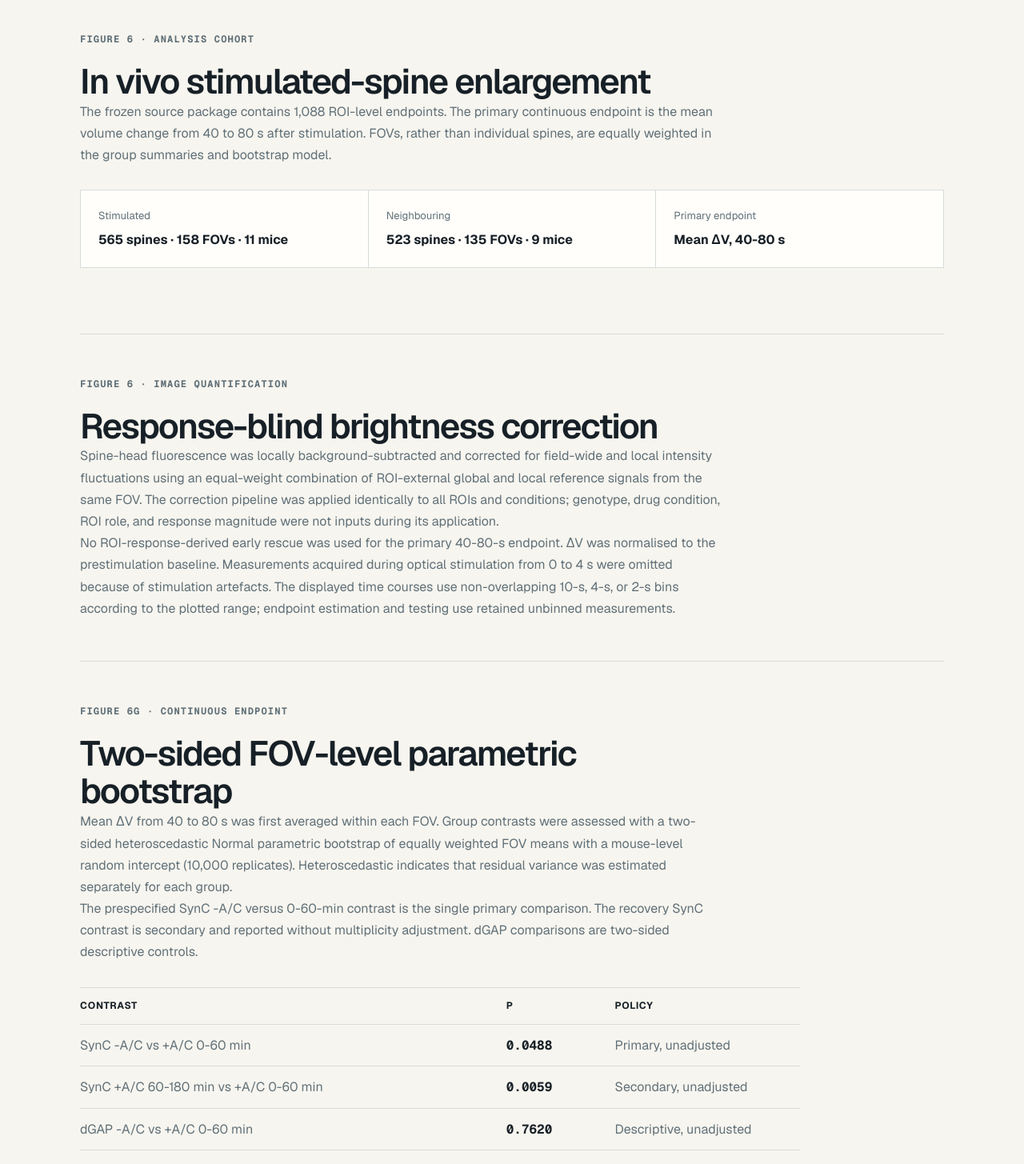
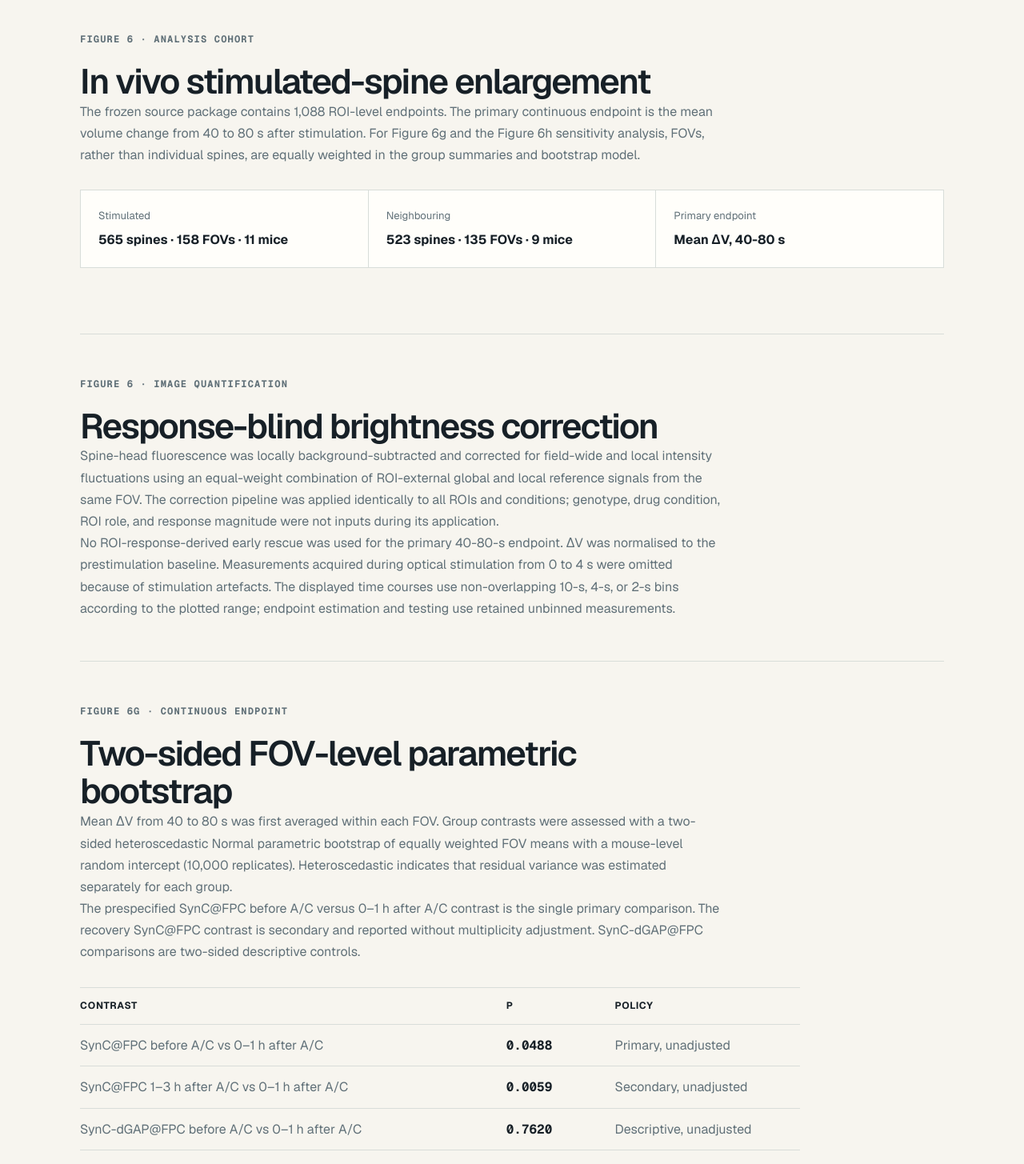
Before and after one commit to HaruoKasai/SynC-paper-site, a Next.js app: page /statistical-tests in a window 1280 px wide. Shown: the part 2380-3835 px from the top of the page at 80% size. Built offline with nearby package versions, Linux system fonts and the light colour scheme.

Commit message:
Clarify Fig 6 analysis labels

```diff
--- a/app/statistical-tests/page.tsx
+++ b/app/statistical-tests/page.tsx
@@ -8,29 +8,33 @@ export const metadata: Metadata = {
 };
 
 const deltaVResults = [
-  ["SynC -A/C vs +A/C 0-60 min", "0.0488", "Primary, unadjusted"],
   [
-    "SynC +A/C 60-180 min vs +A/C 0-60 min",
+    "SynC@FPC before A/C vs 0–1 h after A/C",
+    "0.0488",
+    "Primary, unadjusted",
+  ],
+  [
+    "SynC@FPC 1–3 h after A/C vs 0–1 h after A/C",
     "0.0059",
     "Secondary, unadjusted",
   ],
   [
-    "dGAP -A/C vs +A/C 0-60 min",
+    "SynC-dGAP@FPC before A/C vs 0–1 h after A/C",
     "0.7620",
     "Descriptive, unadjusted",
   ],
   [
-    "dGAP +A/C 60-180 min vs +A/C 0-60 min",
+    "SynC-dGAP@FPC 0–1 h after A/C vs 1–3 h after A/C",
     "0.4814",
     "Descriptive, unadjusted",
   ],
 ];
 
 const permissiveResults = [
-  ["SynC -A/C vs +A/C 0-60 min", "0.0049"],
-  ["SynC +A/C 60-180 min vs +A/C 0-60 min", "0.0144"],
-  ["dGAP -A/C vs +A/C 0-60 min", "0.7952"],
-  ["dGAP +A/C 60-180 min vs +A/C 0-60 min", "0.8823"],
+  ["SynC@FPC before A/C vs 0–1 h after A/C", "0.0049"],
+  ["SynC@FPC 1–3 h after A/C vs 0–1 h after A/C", "0.0144"],
+  ["SynC-dGAP@FPC before A/C vs 0–1 h after A/C", "0.7952"],
+  ["SynC-dGAP@FPC 0–1 h after A/C vs 1–3 h after A/C", "0.8823"],
 ];
 
 export default function StatisticalTestsPage() {
@@ -177,8 +181,9 @@ export default function StatisticalTestsPage() {
           <p>
             The frozen source package contains 1,088 ROI-level endpoints. The
             primary continuous endpoint is the mean volume change from 40 to
-            80 s after stimulation. FOVs, rather than individual spines, are
-            equally weighted in the group summaries and bootstrap model.
+            80 s after stimulation. For Figure 6g and the Figure 6h sensitivity
+            analysis, FOVs, rather than individual spines, are equally weighted
+            in the group summaries and bootstrap model.
           </p>
           <div className="methodGrid">
             <div>
@@ -231,10 +236,11 @@ export default function StatisticalTestsPage() {
             group.
           </p>
           <p>
-            The prespecified SynC -A/C versus 0-60-min contrast is the single
-            primary comparison. The recovery SynC contrast is secondary and
-            reported without multiplicity adjustment. dGAP comparisons are
-            two-sided descriptive controls.
+            The prespecified SynC@FPC before A/C versus 0–1 h after A/C
+            contrast is the single primary comparison. The recovery SynC@FPC
+            contrast is secondary and reported without multiplicity
+            adjustment. SynC-dGAP@FPC comparisons are two-sided descriptive
+            controls.
           </p>
           <div className="resultTable" role="table" aria-label="Figure 6g P values">
             <div className="resultRow resultHeader" role="row">
@@ -268,8 +274,9 @@ export default function StatisticalTestsPage() {
             spine-level posterior scores were recalculated with a common prior
             mixture fraction (π = 0.242) and averaged within FOV. The test then
             generated FOV-level values from a heteroscedastic Normal model with
-            a mouse-level random intercept, using the same two-sided parametric-
-            bootstrap structure as the continuous endpoint. Individual spine
+            a mouse-level random intercept, using the same two-sided
+            parametric-bootstrap structure as the continuous endpoint.
+            Individual spine
             responses were not regenerated from the mixture distribution, and
             the mixture model and posterior scores were held fixed during the
             bootstrap. The bars show condition-specific model-estimated
```
Also changed, not shown: public/docs/README_Fig6_ExFig10.md, 1 other file (tests, documents, lock files or other folders).
